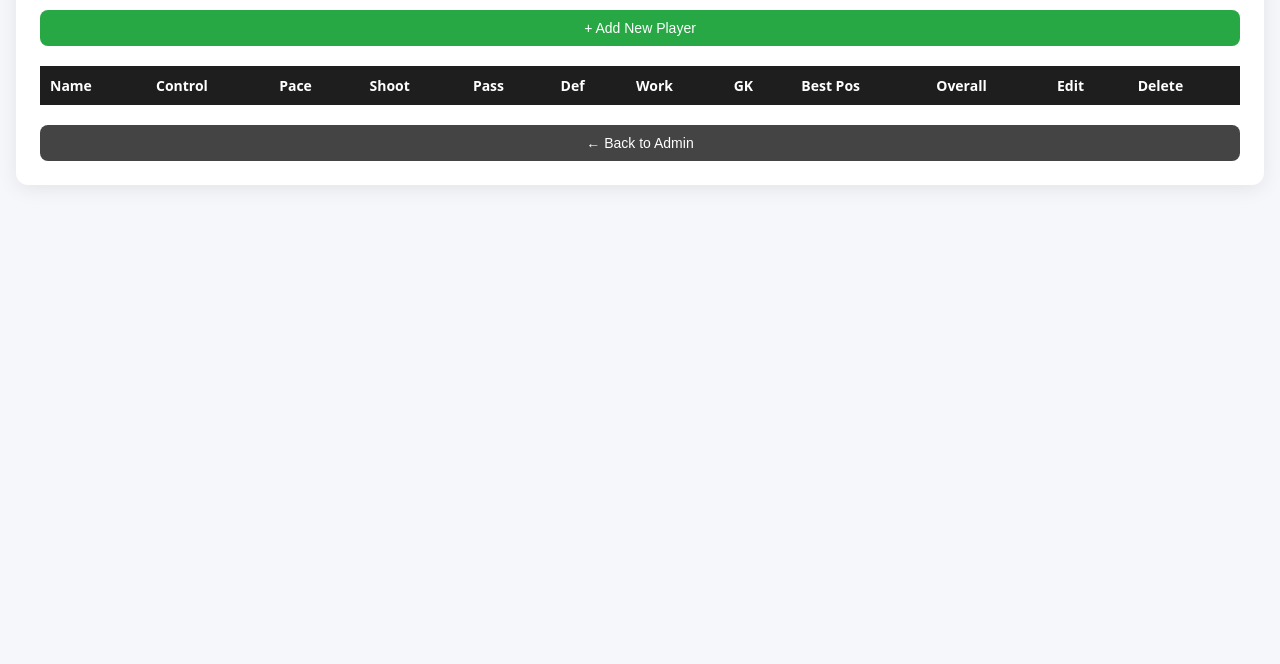
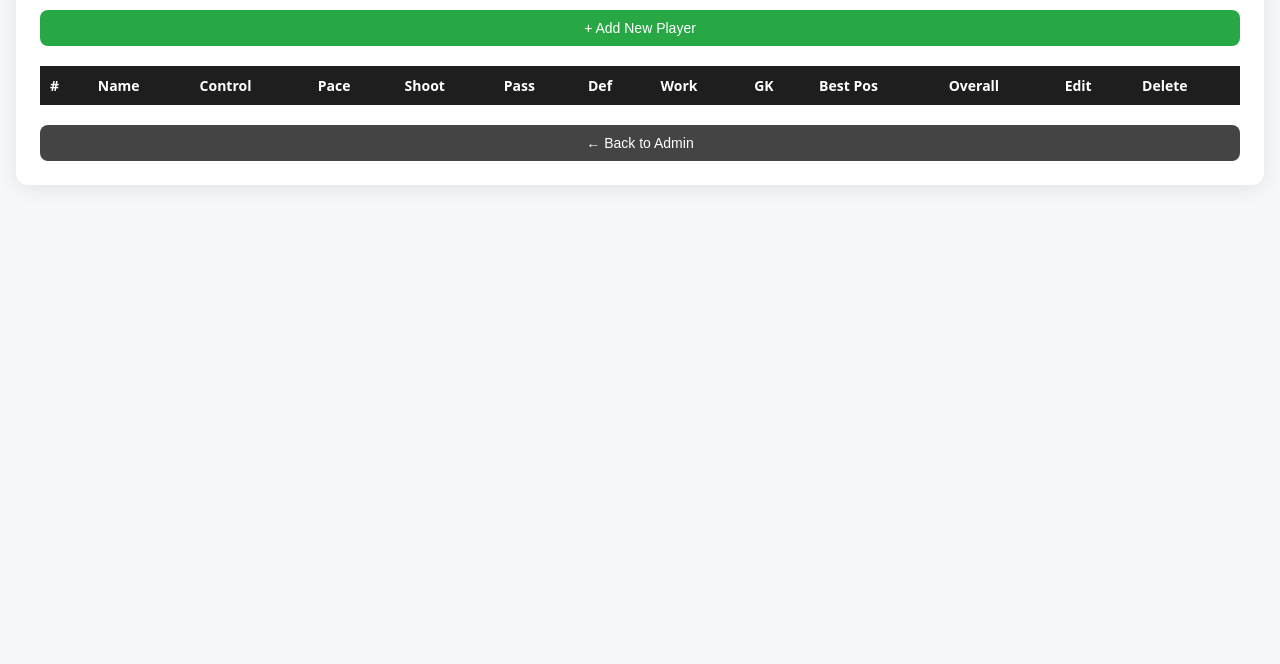
Before and after one commit to gautamkurup-cpu/football-signup, a website: page playerdb.html in a window 1280 px wide. Shown: the part 136-800 px from the top of the page. Drawn offline with Linux system fonts and the light colour scheme; no server answers.

Commit message:
Update playerdb.html

```diff
--- a/playerdb.html
+++ b/playerdb.html
@@ -40,6 +40,7 @@
       <table id="playerTable">
         <thead>
           <tr>
+            <th>#</th>   <!-- NEW -->
             <th>Name</th>
             <th>Control</th>
             <th>Pace</th>
```
